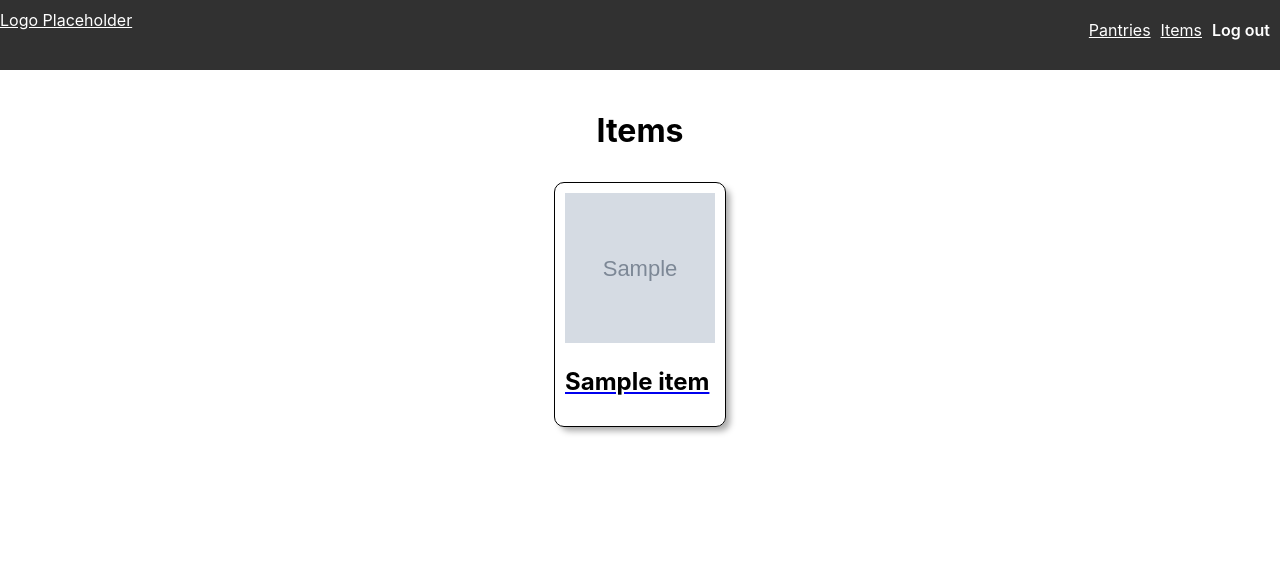
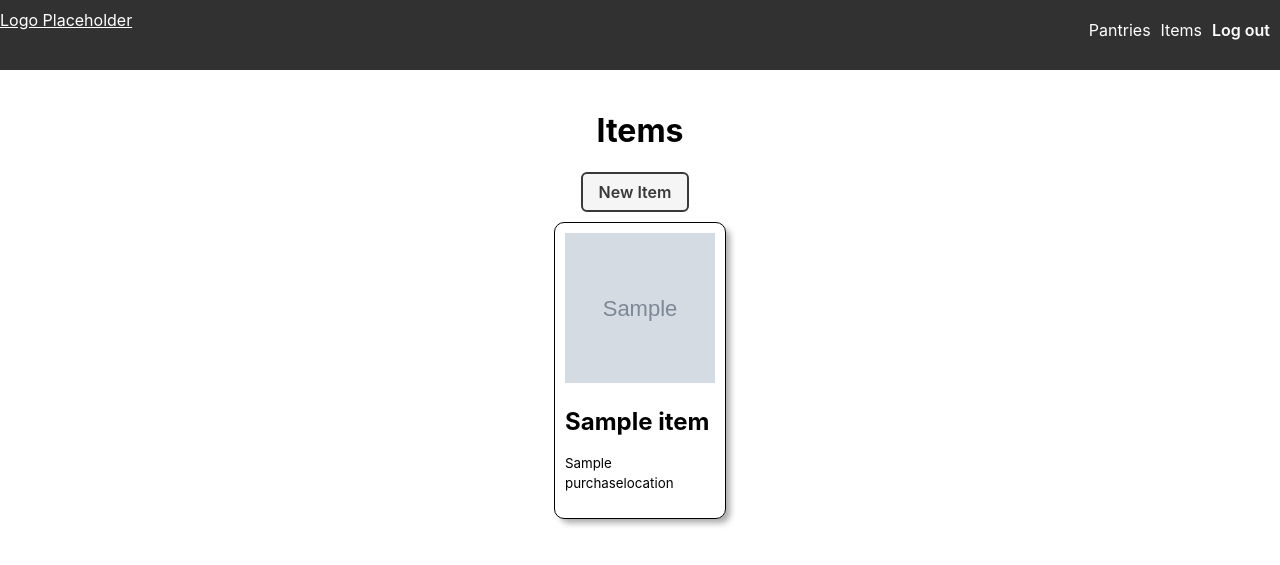
Before and after one commit to red-dmacedo/pj-restockr, a Django app: page /items/ in a window 1280 px wide. Shown: the top 565 px of the page. Run offline with Django 5.2, Linux system fonts and the light colour scheme; a user stored in the database is signed in; tables that the repository leaves empty hold one stand-in row (values such as "Sample post"); grey boxes marked "Sample" are stand-in pictures.

Commit message:
WIP: create link to item_form.html from pantry-detail page

```diff
--- /dev/null
+++ b/main_app/static/css/item_detail.css
@@ -0,0 +1,3 @@
+.card h2 {
+  margin-bottom: 0px;
+}
--- /dev/null
+++ b/main_app/static/css/item_list.css
@@ -0,0 +1,8 @@
+
+.card h2 {
+  margin-bottom: 0px;
+}
+
+ul a {
+  text-decoration: none;
+}
--- a/main_app/templates/main_app/item_list.html
+++ b/main_app/templates/main_app/item_list.html
@@ -2,11 +2,12 @@
 {% load static %}
 
 {% block head %}
-
+  <link rel="stylesheet" href="{% static 'css/item_list.css' %}" />
 {% endblock %}
 
 {% block content %}
   <h1>Items</h1>
+  <a href="{% url 'item-create' %}" class="btn secondary">New Item</a>
   {% if item_list.count %}
     <ul class="flex-row-wrap">
       {% for item in item_list %}
@@ -16,6 +17,15 @@
               <img src="{{ item.image }}" alt="Image of {{ item.image }}" />
             {% endif %}
             <h2>{{ item.name }}</h2>
+            {% if item.purchase_locations.all.count %}
+              <div class="flex-row-wrap">
+                {% for loc in item.purchase_locations.all %}
+                  <p>
+                    <small>{{ loc.name }}</small>
+                  </p>
+                {% endfor %}
+              </div>
+            {% endif %}
           </li>
         </a>
       {% endfor %}
--- a/main_app/templates/main_app/pantry_detail.html
+++ b/main_app/templates/main_app/pantry_detail.html
@@ -20,6 +20,7 @@
       {% if pantry.items.all %}
         <ul class="pantry-item-list flex-row-wrap">
           {% for pantryitem in pantry.items.all %}
+            <a href="{% url 'pantry-base-item-update' pantry.pk pantryitem.item.pk %}">
               <li class="card">
                 {% if pantryitem.item.image %}
                   <img src="{{ pantryitem.item.image }}" alt="Image of {{ pantryitem.item.name }}" />
@@ -31,6 +32,7 @@
                   Qty. {{ pantryitem.quantity }} {{ pantryitem.unit }}s
                 {% endif %}
               </li>
+            </a>
           {% endfor %}
         </ul>
       {% endif %}
--- a/main_app/templates/main_app/pantry_form.html
+++ b/main_app/templates/main_app/pantry_form.html
@@ -19,10 +19,10 @@
     <table>{{ form.as_table }}</table>
     <div class="actions">
       {% if pantry %}
-      <a href="{% url 'pantry-detail' pantry.id %}" class="btn secondary">Cancel</a>
-      <button type="submit" class="btn confirm">Update</button>
+        <a href="{% url 'pantry-detail' pantry.id %}" class="btn danger">Cancel</a>
+        <button type="submit" class="btn confirm">Update</button>
       {% else %}
-      <a href="{% url 'pantry-index' %}" class="btn secondary">Cancel</a>
+        <a href="{% url 'pantry-index' %}" class="btn danger">Cancel</a>
         <button type="submit" class="btn confirm">Create</button>
       {% endif %}
     </div>
--- a/main_app/urls.py
+++ b/main_app/urls.py
@@ -10,8 +10,11 @@ urlpatterns = [
     path('pantries/<int:pk>/', views.PantryDetail.as_view(), name='pantry-detail'),
     path('pantries/<int:pk>/edit', views.PantryUpdate.as_view(), name='pantry-update'),
     path('pantries/<int:pk>/delete', views.PantryDelete.as_view(), name='pantry-delete'),
+    path('pantries/<int:pantry_id>/item/<int:pk>', views.PantryBaseItemUpdate.as_view(), name='pantry-base-item-update'),
 
     path('items/', views.Items.as_view(), name="item-index"),
+    path('items/new', views.ItemCreate.as_view(), name='item-create'),
     path('items/<int:pk>/', views.ItemDetail.as_view(), name='item-detail'),
-    path('pantries/<int:pk>/delete', views.PantryDelete.as_view(), name='item-delete'),
+    path('items/<int:pk>/edit/', views.ItemUpdate.as_view(), name='item-update'),
+    path('items/<int:pk>/delete', views.ItemDelete.as_view(), name='item-delete'),
 ]
--- a/main_app/views.py
+++ b/main_app/views.py
@@ -2,7 +2,7 @@ from django.contrib.auth import login
 from django.contrib.auth.forms import UserCreationForm
 from django.contrib.auth.mixins import LoginRequiredMixin
 from django.contrib.auth.views import LoginView
-from django.shortcuts import render, redirect, get_object_or_404
+from django.shortcuts import render, redirect
 from django.views.generic import ListView, DetailView, TemplateView
 from django.views.generic.edit import CreateView, UpdateView, DeleteView
 
@@ -31,18 +31,22 @@ class PantryCreate(LoginRequiredMixin, CreateView):
         form.instance.owner = self.request.user
         return super().form_valid(form)
 
+
 class PantryDetail(LoginRequiredMixin, DetailView):
     model = Pantry
     template_name = 'main_app/pantry_detail.html'
     context_object_name = "pantry"
 
+
 class PantryUpdate(LoginRequiredMixin, UpdateView):
     model = Pantry
     fields = ['name']
 
+
 class PantryDelete(LoginRequiredMixin, DeleteView):
     model = Pantry
     success_url = '/pantries/'
+
 
 class Items(LoginRequiredMixin, ListView):
     model = Item
@@ -50,15 +54,42 @@ class Items(LoginRequiredMixin, ListView):
     def get_queryset(self):
         return Item.objects.filter(owner=self.request.user)
 
+
 class ItemDetail(LoginRequiredMixin, DetailView):
     model = Item
     template_name = 'main_app/item_detail.html'
     context_object_name = "item"
 
+
+class ItemCreate(LoginRequiredMixin, CreateView):
+    model = Item
+    fields = ['name', 'image', 'purchase_locations']
+
+    def form_valid(self, form):
+        form.instance.owner = self.request.user
+        return super().form_valid(form)
+
+
+class ItemUpdate(LoginRequiredMixin, UpdateView):
+    model = Item
+    fields = ['name', 'image', 'purchase_locations']
+
+
 class ItemDelete(LoginRequiredMixin, DeleteView):
     model = Item
     success_url = '/items/'
 
+
+class PantryBaseItemUpdate(LoginRequiredMixin, UpdateView):
+    model = Item
+    fields = ['name', 'image', 'purchase_locations']
+    template_name = 'main_app/item_form.html'
+
+    def get_context_data(self, **kwargs):
+        context = super().get_context_data(**kwargs)
+        # context["pantry"] = Pantry.objects.get(id=self.kwargs("pantry_id"))
+        # context["item"] = Item.objects.get(id=self.kwargs("pk"))
+        return context
 
 
 def signup(request):
```
Also changed, not shown: main_app/templates/main_app/item_detail.html (+15 -3 lines), main_app/templates/main_app/item_form.html (added, +35 -0 lines), main_app/templatetags/custom_tags.py (added, +7 -0 lines), main_app/static/css/item_form.css (added), main_app/templatetags/__init__.py (added). Lines whose indentation alone changed are shown as unchanged.
